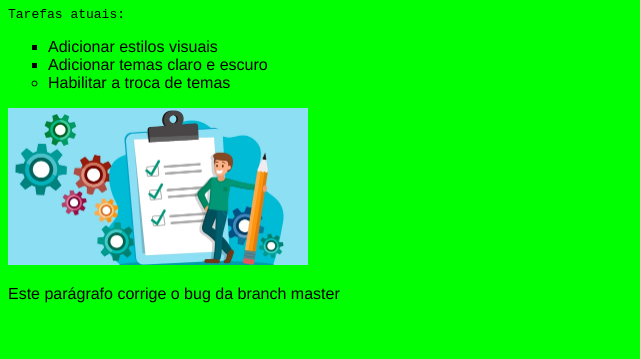
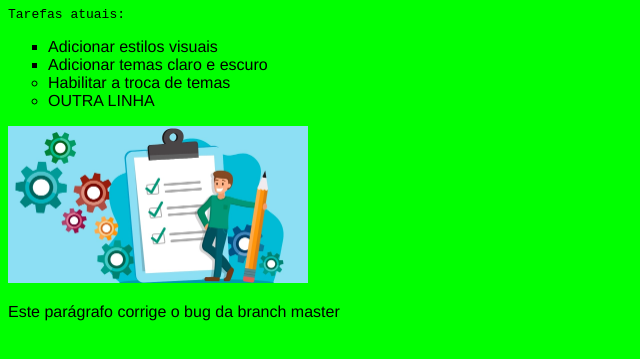
Before and after one commit to fabiolbezerra/CursoGit, a plain HTML site: page index.html in a window 1280 px wide. Shown: the part 73-432 px from the top of the page, without its empty margins (0-640 px from the left). Drawn offline with Linux system fonts and the light colour scheme.

Commit message:
Linha na master

```diff
--- a/index.html
+++ b/index.html
@@ -12,6 +12,7 @@
         <li class="list">Adicionar estilos visuais</li>
         <li class="list">Adicionar temas claro e escuro</li>
         <li>Habilitar a troca de temas</li>
+        <li>OUTRA LINHA</li>
     </ul>
     <div>
         <button class="btn">Escuro</button>
```
